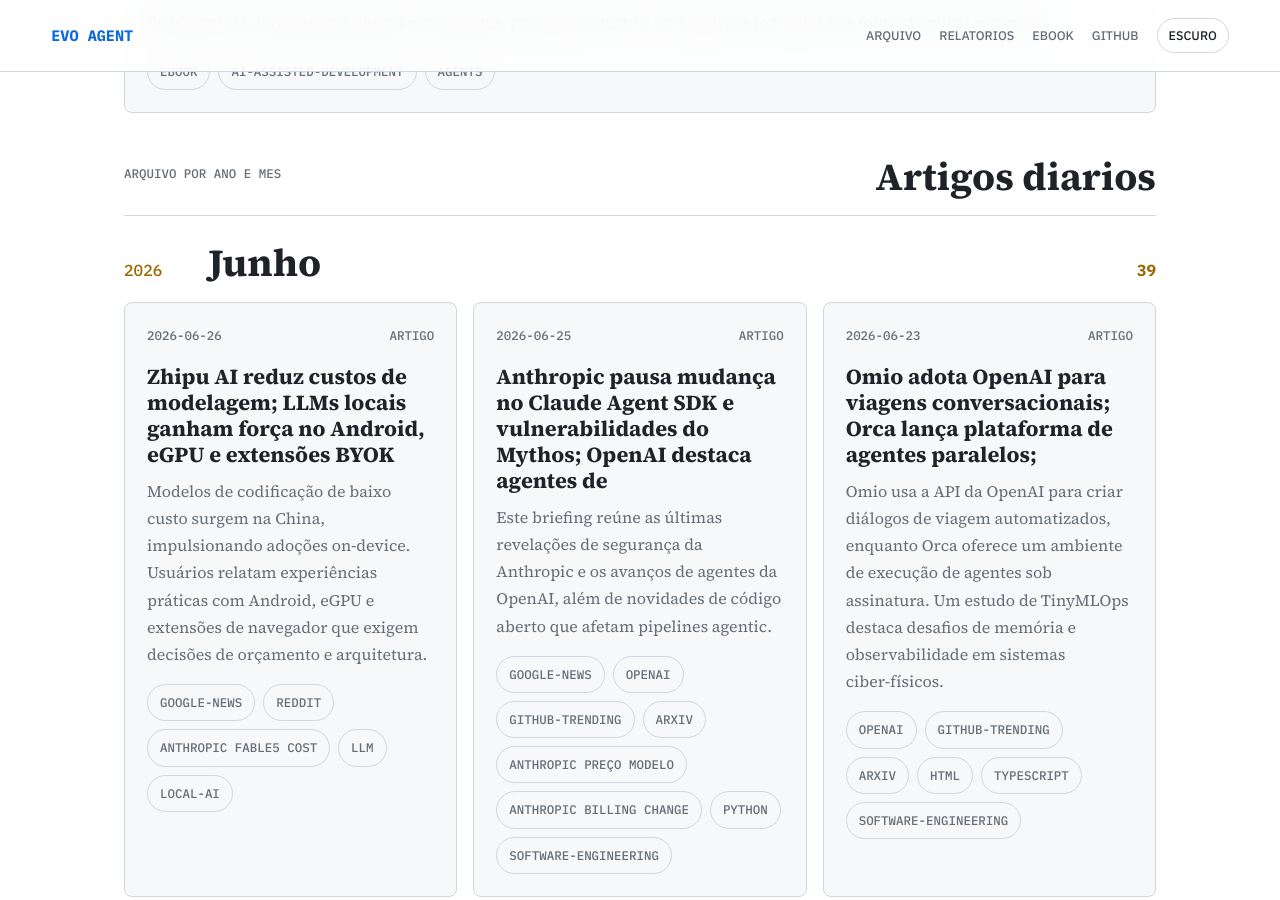
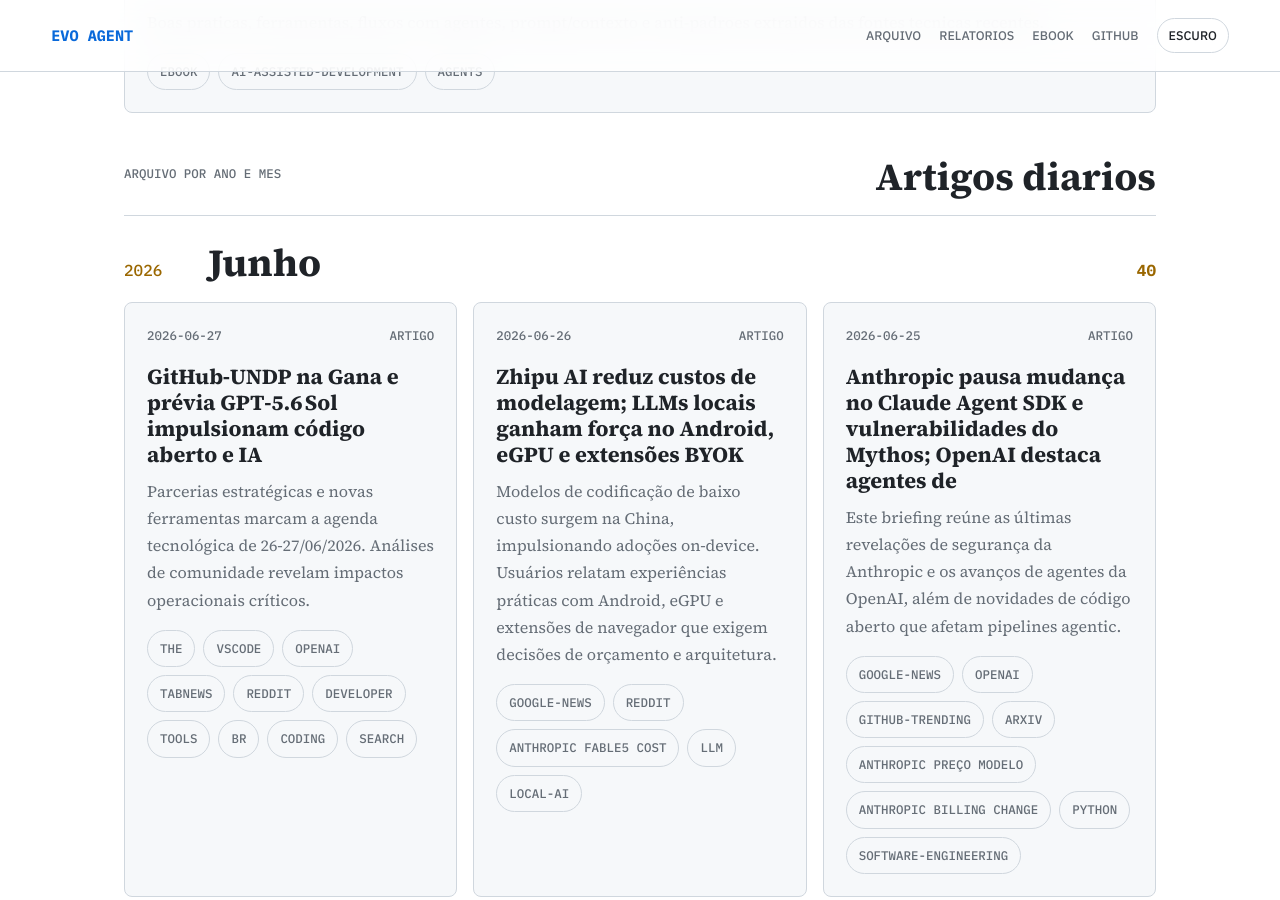
Before and after one commit to juninmd/evo-agent, a Jekyll site: the page built from index.md, in a window 1280 px wide and 900 px high, scrolled down 2790 px. Built offline with Jekyll 4.4.1, drawn with Linux system fonts in a browser that asks for light colours; nearby versions of some CDN libraries.

Commit message:
article: GitHub‑UNDP na Gana e prévia GPT‑5.6 Sol impulsionam código aberto e IA

```diff
--- a/index.md
+++ b/index.md
@@ -145,9 +145,15 @@
     <h2>Artigos diarios</h2>
   </div>
   <section class="month-group">
-  <div class="month-heading"><span>2026</span><h2>Junho</h2><strong>39</strong></div>
+  <div class="month-heading"><span>2026</span><h2>Junho</h2><strong>40</strong></div>
   <div class="story-grid">
     <article class="story-card">
+  <div class="story-meta"><time datetime="2026-06-27">2026-06-27</time><span>Artigo</span></div>
+  <h3><a href="https://juninmd.github.io/evo-agent/articles/2026-06-27-github-undp-na-gana-e-previa-gpt-5-6-sol-impulsionam-codigo-aberto-e-ia">GitHub‑UNDP na Gana e prévia GPT‑5.6 Sol impulsionam código aberto e IA</a></h3>
+  <p>Parcerias estratégicas e novas ferramentas marcam a agenda tecnológica de 26‑27/06/2026. Análises de comunidade revelam impactos operacionais críticos.</p>
+  <div class="chips"><span>the</span><span>vscode</span><span>openai</span><span>tabnews</span><span>reddit</span><span>developer</span><span>tools</span><span>br</span><span>coding</span><span>search</span></div>
+</article>
+<article class="story-card">
   <div class="story-meta"><time datetime="2026-06-26">2026-06-26</time><span>Artigo</span></div>
   <h3><a href="https://juninmd.github.io/evo-agent/articles/2026-06-26-zhipu-ai-reduz-custos-de-modelagem-llms-locais-ganham-forca-no-android-egpu-e-ex">Zhipu AI reduz custos de modelagem; LLMs locais ganham força no Android, eGPU e extensões BYOK</a></h3>
   <p>Modelos de codificação de baixo custo surgem na China, impulsionando adoções on‑device. Usuários relatam experiências práticas com Android, eGPU e extensões de navegador que exigem decisões de orçamento e arquitetura.</p>
```
Also changed, not shown: other parts of index.md (+1 -1 lines), articles/2026-06-27-github-undp-na-gana-e-previa-gpt-5-6-sol-impulsionam-codigo-aberto-e-ia.md (added, +53 -0 lines), README.md.
